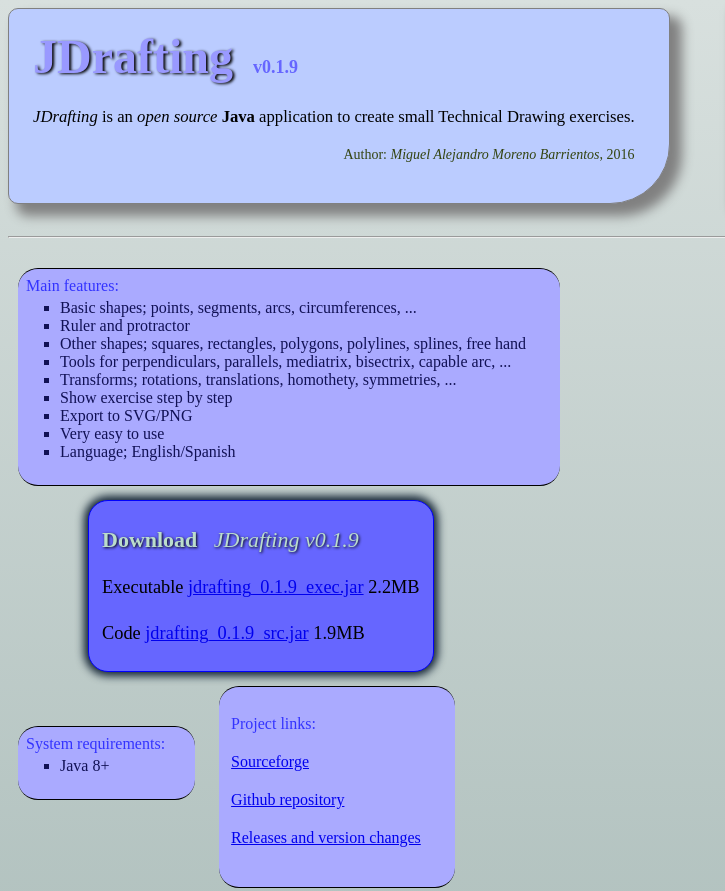
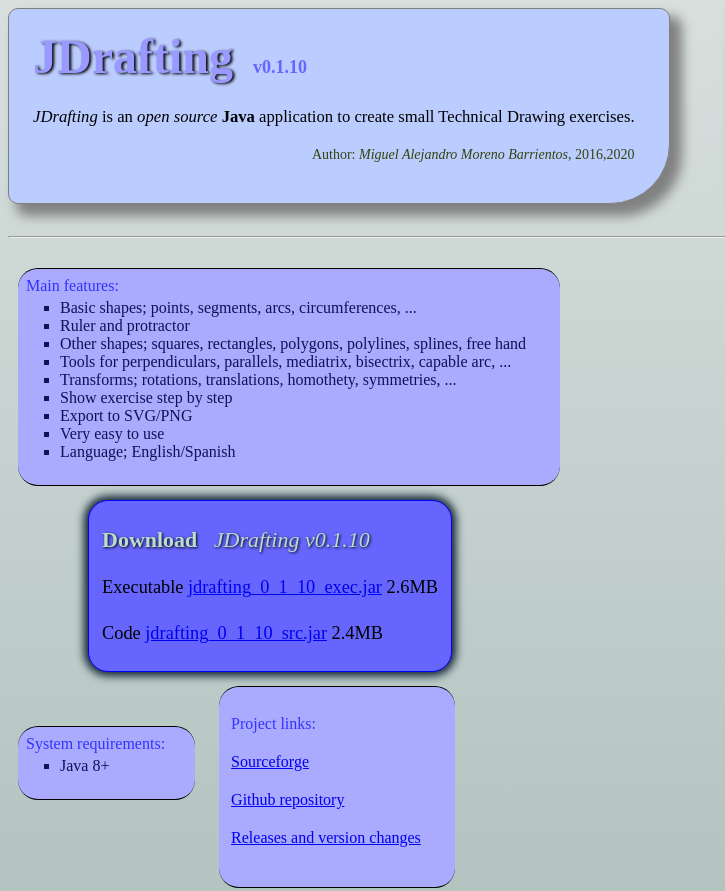
Before and after one commit to miguelalejandromorenobarrientos/jdrafting, a plain HTML site: page index.html in a window 1280 px wide. Shown: the top 891 px of the page, 0-725 px from the left. Drawn offline with Linux system fonts and the light colour scheme.

Commit message:
Update index.html

```diff
--- a/index.html
+++ b/index.html
@@ -41,9 +41,9 @@
 
 	<header>
 		<div id="div_title">
-			<p id="title">JDrafting<small>v0.1.9</small></p>
+			<p id="title">JDrafting<small>v0.1.10</small></p>
 			<p><small><i>JDrafting</i> is an <i>open source</i> <b>Java</b> application to create small Technical Drawing exercises.</small></p>
-			<p id="author">Author: <i>Miguel Alejandro Moreno Barrientos</i>, 2016</p>
+			<p id="author">Author: <i>Miguel Alejandro Moreno Barrientos</i>, 2016,2020</p>
 		</div>
 		<iframe style="margin:2px 40px 2px 60px;box-shadow:0px 0px 10px black" width="300" height="200" src="https://www.youtube.com/embed/H4ZuJF91zuI" frameborder="0" allowfullscreen></iframe>
 		<div id="div_logo">
@@ -70,9 +70,9 @@
 	</div>
 
 	<div id="div_download">
-		<p class="shadow" style="color:#bdc"><b>Download</b>&nbsp;&nbsp;&nbsp;<i>JDrafting v0.1.9</i></p>
-		<p><small>Executable <a href="jdrafting_0.1.9_exec.jar">jdrafting_0.1.9_exec.jar</a> 2.2MB</small></p>
-		<p><small>Code <a href="jdrafting_0.1.9_src.jar">jdrafting_0.1.9_src.jar</a> 1.9MB</small></p>
+		<p class="shadow" style="color:#bdc"><b>Download</b>&nbsp;&nbsp;&nbsp;<i>JDrafting v0.1.10</i></p>
+		<p><small>Executable <a href="jdrafting_0_1_10_exec.jar">jdrafting_0_1_10_exec.jar</a> 2.6MB</small></p>
+		<p><small>Code <a href="jdrafting_0_1_10_src.jar">jdrafting_0_1_10_src.jar</a> 2.4MB</small></p>
 	</div>
 
 	<br/>
@@ -104,7 +104,7 @@
 	<img class="centered" src="images/screenshot4.png" width='1000' height='700' "/>
 
 	<hr/>
-	<footer>JDrafting Project Page  // Miguel Alejandro Moreno Barrientos, 2016</footer>
+	<footer>JDrafting Project Page  // Miguel Alejandro Moreno Barrientos, (C) 2016,2020</footer>
 </body>
 
 </html>
```
